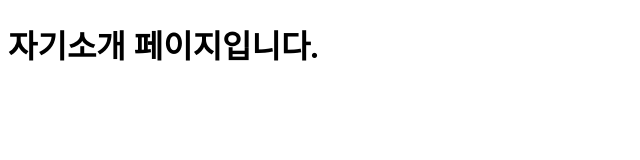
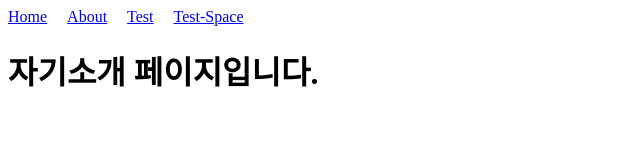
Before and after one commit to leeyeonji28/my-blog-2022-06-06, a Gatsby site: page /about in a window 1280 px wide. Shown: the whole page, without its empty margins (0-640 px from the left). Built offline with nearby package versions, Linux system fonts and the light colour scheme; Gatsby itself is replaced by a stand-in of ours.

Commit message:
gnb 추가

```diff
--- a/src/pages/about.js
+++ b/src/pages/about.js
@@ -1,9 +1,16 @@
+import { Link } from "gatsby";
 import React from "react";
 
 function AboutPage() {
   return (
     <main>
       <title>자기소개</title>
+      <div style={{ display: "flex", gap: 20 }}>
+        <Link to="/">Home</Link>
+        <Link to="/about">About</Link>
+        <Link to="/test">Test</Link>
+        <Link to="/test-space">Test-Space</Link>
+      </div>
       <h1>자기소개 페이지입니다.</h1>
     </main>
   );
```
Also changed, not shown: src/pages/index.js (+8 -0 lines).
